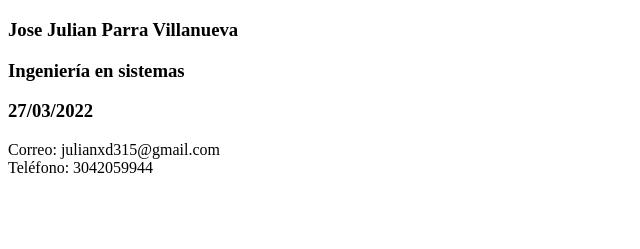
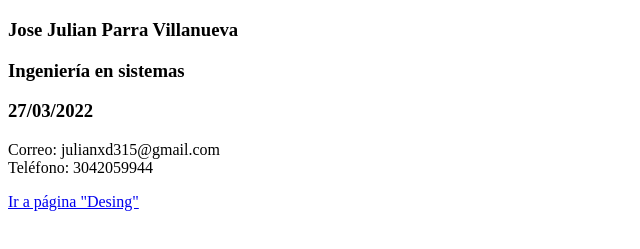
Before and after one commit to julisoulstar/DSW-JoseJulianParra, a plain HTML site: page index.html in a window 1280 px wide. Shown: the part 61-310 px from the top of the page, without its empty margins (0-640 px from the left). Drawn offline with Linux system fonts and the light colour scheme.

Commit message:
boton con vinculo

```diff
--- a/index.html
+++ b/index.html
@@ -14,5 +14,6 @@
     <p>Correo: julianxd315@gmail.com <br>
         Teléfono: 3042059944 <br>
     </p>
+    <a href="Fase2/design.html">Ir a página "Desing"</a>
 </body>
 </html>
```
